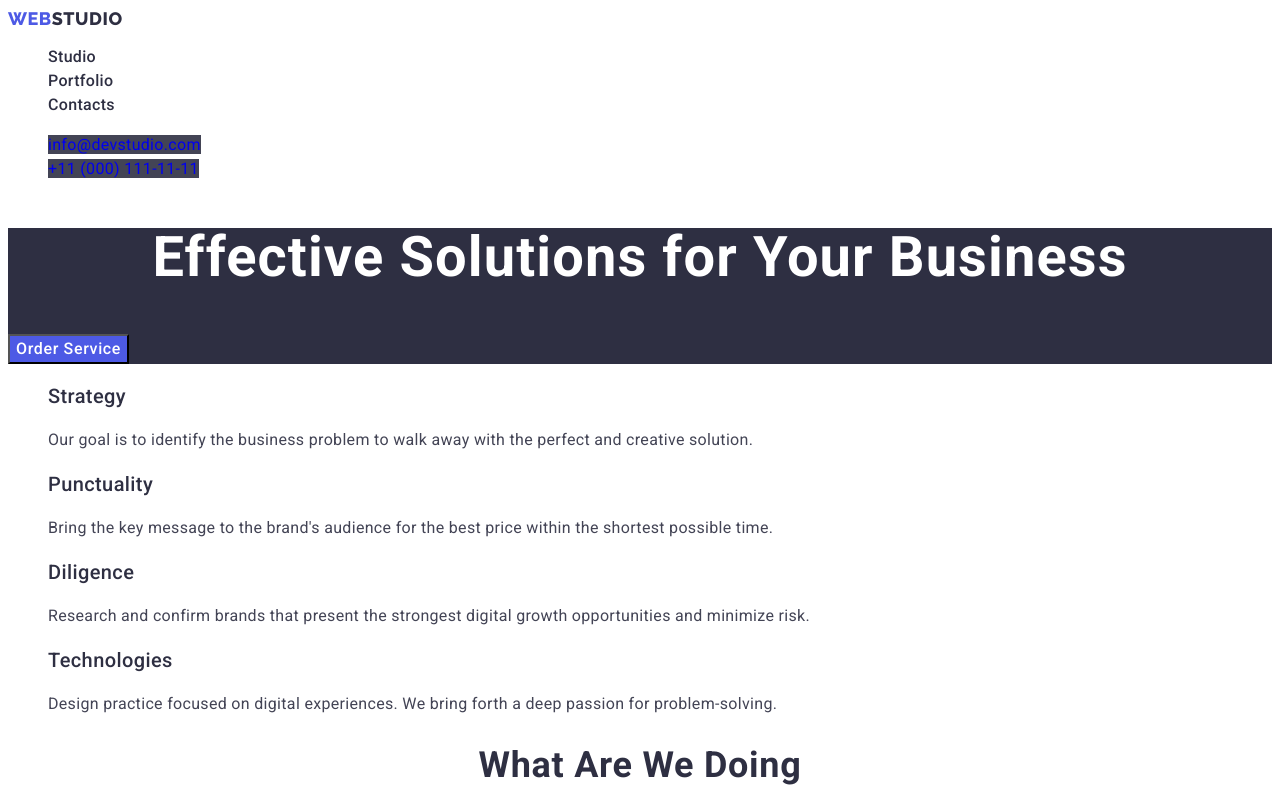
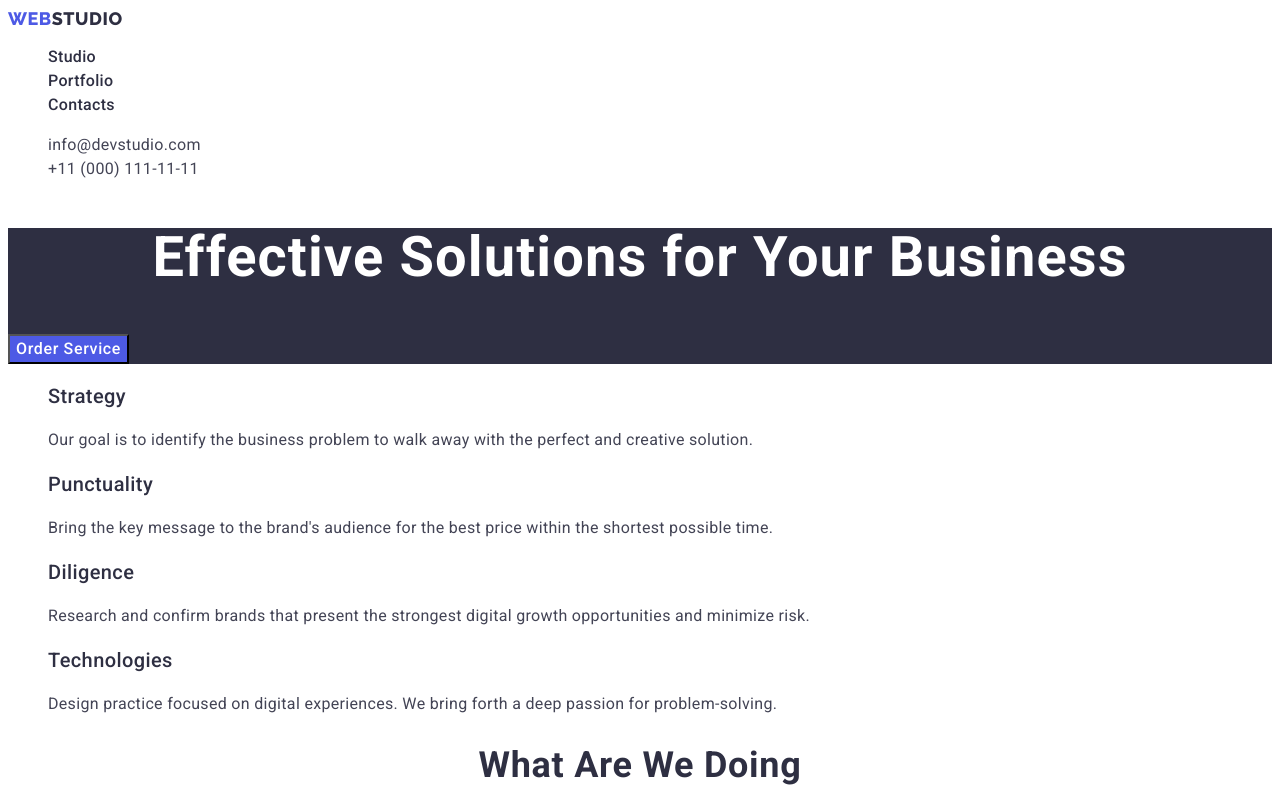
Before and after one commit to kchbtrvv/home-work2, a plain HTML site: page index.html in a window 1280 px wide. Shown: the top 800 px of the page. Drawn offline with Linux system fonts and the light colour scheme.

Commit message:
Update style.css

```diff
--- a/css/style.css
+++ b/css/style.css
@@ -53,12 +53,12 @@
      font-size: 16px;
      line-height: 1.5;
      letter-spacing: 0.02em;
-     background-color: var(--headre-adress-link);
+   color: var(--headre-adress-link);
  }
 
  .headre-adress-link:hover,
  .headre-adress-link:focus {
-     background-color: var(--header-link-hf);
+   color: var(--header-link-hf);
 
  }
 
```
